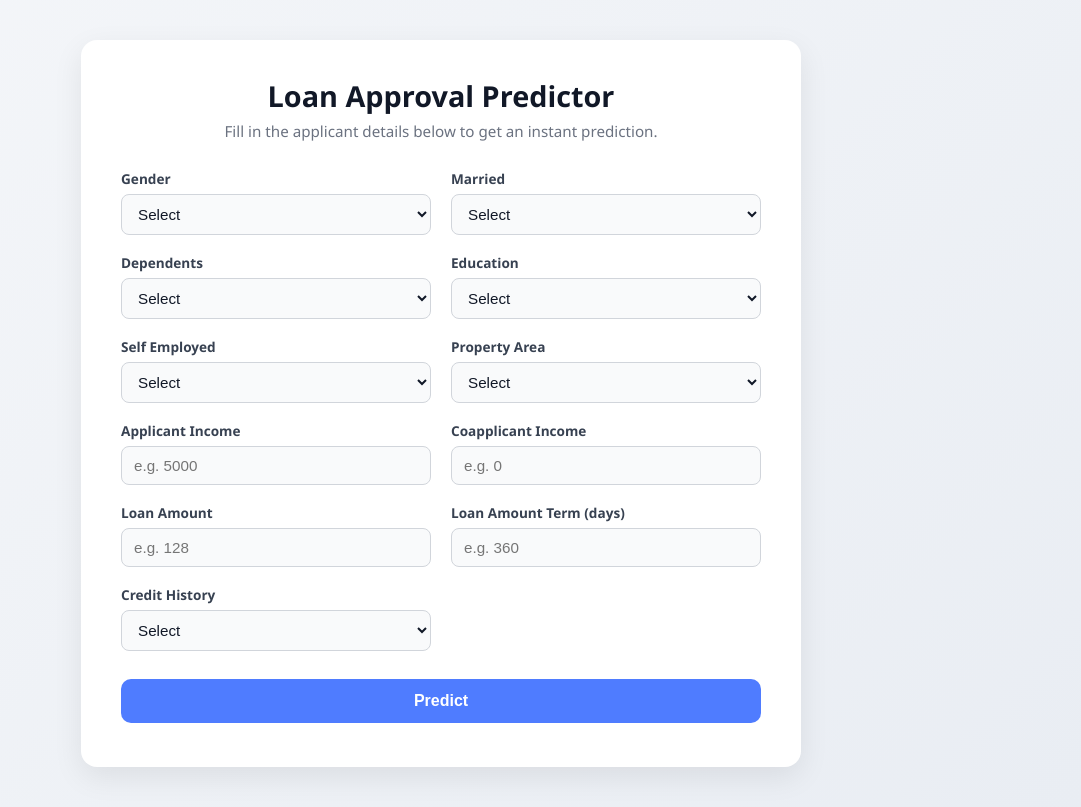
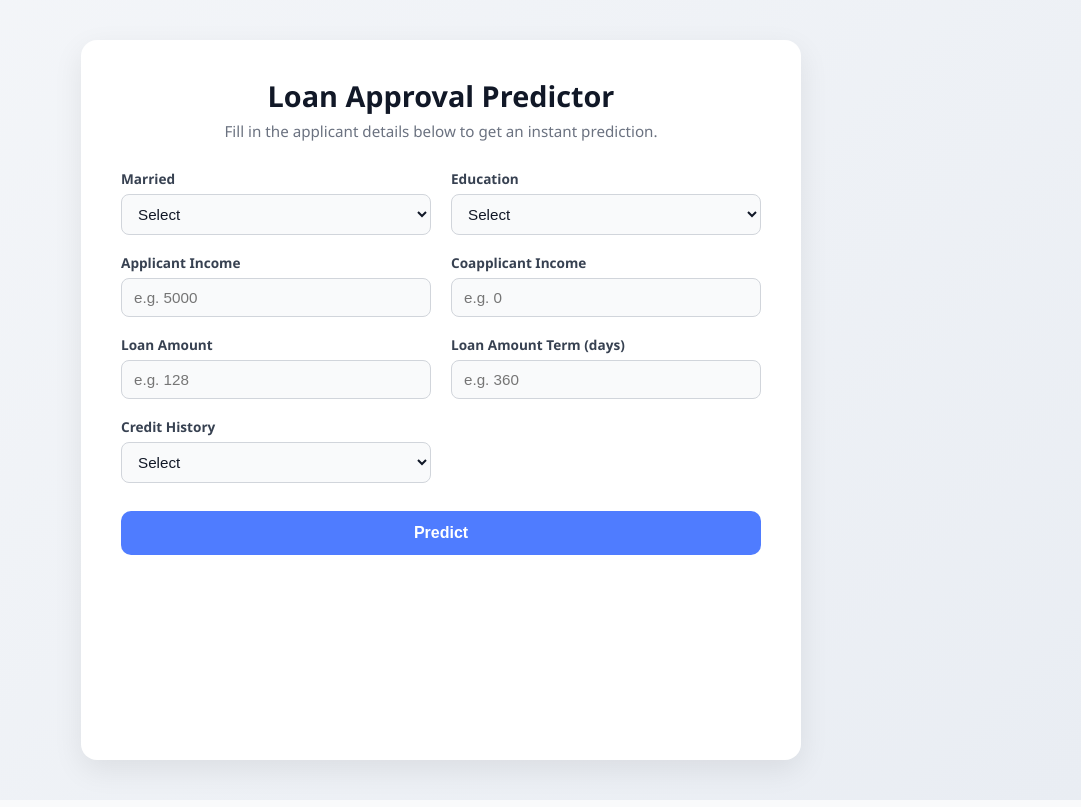
Before and after one commit to MatheeshaAnjana/loan-approval-prediction-ml, a Flask app: page / in a window 1280 px wide. Shown: the whole page, without its empty margins (199-1280 px from the left). Run offline with Flask 3, Linux system fonts and the light colour scheme; parts of the project's set-up code (start-up, migrations or seed data) failed here and were passed over.

Commit message:
Refactor code structure for improved readability and maintainability

```diff
--- a/ml-coursework/deployment/app.py
+++ b/ml-coursework/deployment/app.py
@@ -7,19 +7,16 @@ app = Flask(__name__)
 model = joblib.load("model.pkl")
 scaler = joblib.load("scaler.pkl")
 
+# Column order MUST match the order used when the scaler/model were trained
 FEATURE_COLUMNS = [
-    'Gender',
-    'Married',
-    'Dependents',
+    'CoapplicantIncome',
+    'TotalIncome',
+    'ApplicantIncome',
+    'LoanAmount',
+    'Credit_History',
+    'Loan_Amount_Term',
     'Education',
-    'Self_Employed',
-    'ApplicantIncome',
-    'CoapplicantIncome',
-    'LoanAmount',
-    'Loan_Amount_Term',
-    'Credit_History',
-    'Property_Area',
-    'TotalIncome'
+    'Married'
 ]
 
 
@@ -33,33 +30,25 @@ def predict():
     form = request.form
 
     try:
-        gender = float(form.get("Gender"))
         married = float(form.get("Married"))
-        dependents = float(form.get("Dependents"))
         education = float(form.get("Education"))
-        self_employed = float(form.get("Self_Employed"))
         applicant_income = float(form.get("ApplicantIncome"))
         coapplicant_income = float(form.get("CoapplicantIncome"))
         loan_amount = float(form.get("LoanAmount"))
         loan_amount_term = float(form.get("Loan_Amount_Term"))
         credit_history = float(form.get("Credit_History"))
-        property_area = float(form.get("Property_Area"))
 
         total_income = applicant_income + coapplicant_income
 
         sample = pd.DataFrame([[
-            gender,
-            married,
-            dependents,
+            coapplicant_income,
+            total_income,
+            applicant_income,
+            loan_amount,
+            credit_history,
+            loan_amount_term,
             education,
-            self_employed,
-            applicant_income,
-            coapplicant_income,
-            loan_amount,
-            loan_amount_term,
-            credit_history,
-            property_area,
-            total_income
+            married
         ]], columns=FEATURE_COLUMNS)
 
         sample_scaled = scaler.transform(sample)
--- a/ml-coursework/deployment/templates/index.html
+++ b/ml-coursework/deployment/templates/index.html
@@ -30,15 +30,6 @@
       <div class="form-grid">
 
         <div class="form-group">
-          <label for="Gender">Gender</label>
-          <select name="Gender" id="Gender" required>
-            <option value="" disabled {% if not form_data %}selected{% endif %}>Select</option>
-            <option value="1" {% if form_data and form_data.Gender == '1' %}selected{% endif %}>Male</option>
-            <option value="0" {% if form_data and form_data.Gender == '0' %}selected{% endif %}>Female</option>
-          </select>
-        </div>
-
-        <div class="form-group">
           <label for="Married">Married</label>
           <select name="Married" id="Married" required>
             <option value="" disabled {% if not form_data %}selected{% endif %}>Select</option>
@@ -48,41 +39,11 @@
         </div>
 
         <div class="form-group">
-          <label for="Dependents">Dependents</label>
-          <select name="Dependents" id="Dependents" required>
-            <option value="" disabled {% if not form_data %}selected{% endif %}>Select</option>
-            <option value="0" {% if form_data and form_data.Dependents == '0' %}selected{% endif %}>0</option>
-            <option value="1" {% if form_data and form_data.Dependents == '1' %}selected{% endif %}>1</option>
-            <option value="2" {% if form_data and form_data.Dependents == '2' %}selected{% endif %}>2</option>
-            <option value="3" {% if form_data and form_data.Dependents == '3' %}selected{% endif %}>3+</option>
-          </select>
-        </div>
-
-        <div class="form-group">
           <label for="Education">Education</label>
           <select name="Education" id="Education" required>
             <option value="" disabled {% if not form_data %}selected{% endif %}>Select</option>
             <option value="1" {% if form_data and form_data.Education == '1' %}selected{% endif %}>Graduate</option>
             <option value="0" {% if form_data and form_data.Education == '0' %}selected{% endif %}>Not Graduate</option>
-          </select>
-        </div>
-
-        <div class="form-group">
-          <label for="Self_Employed">Self Employed</label>
-          <select name="Self_Employed" id="Self_Employed" required>
-            <option value="" disabled {% if not form_data %}selected{% endif %}>Select</option>
-            <option value="1" {% if form_data and form_data.Self_Employed == '1' %}selected{% endif %}>Yes</option>
-            <option value="0" {% if form_data and form_data.Self_Employed == '0' %}selected{% endif %}>No</option>
-          </select>
-        </div>
-
-        <div class="form-group">
-          <label for="Property_Area">Property Area</label>
-          <select name="Property_Area" id="Property_Area" required>
-            <option value="" disabled {% if not form_data %}selected{% endif %}>Select</option>
-            <option value="2" {% if form_data and form_data.Property_Area == '2' %}selected{% endif %}>Urban</option>
-            <option value="1" {% if form_data and form_data.Property_Area == '1' %}selected{% endif %}>Semiurban</option>
-            <option value="0" {% if form_data and form_data.Property_Area == '0' %}selected{% endif %}>Rural</option>
           </select>
         </div>
 
```
Also changed, not shown: ml-coursework/deployment/predictor.py (+23 -33 lines), ml-coursework/README.md, 3 other files.
